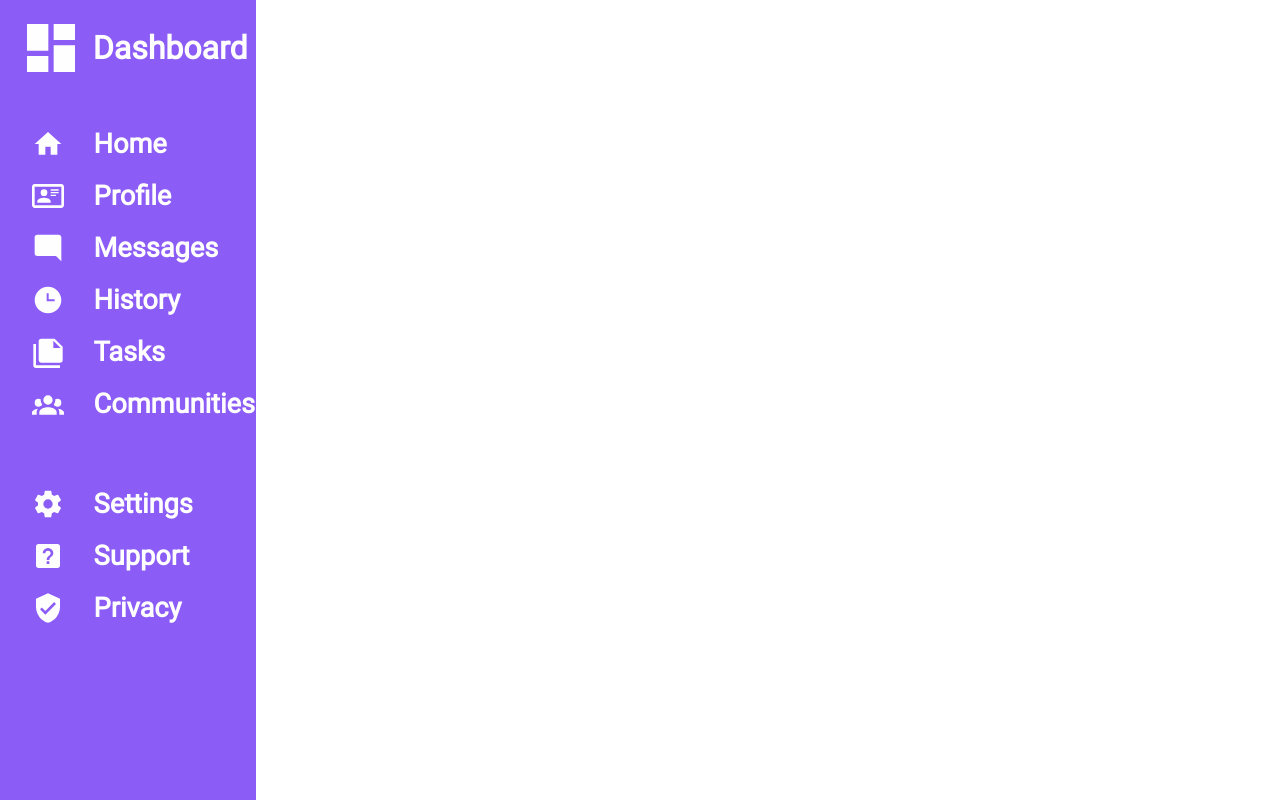
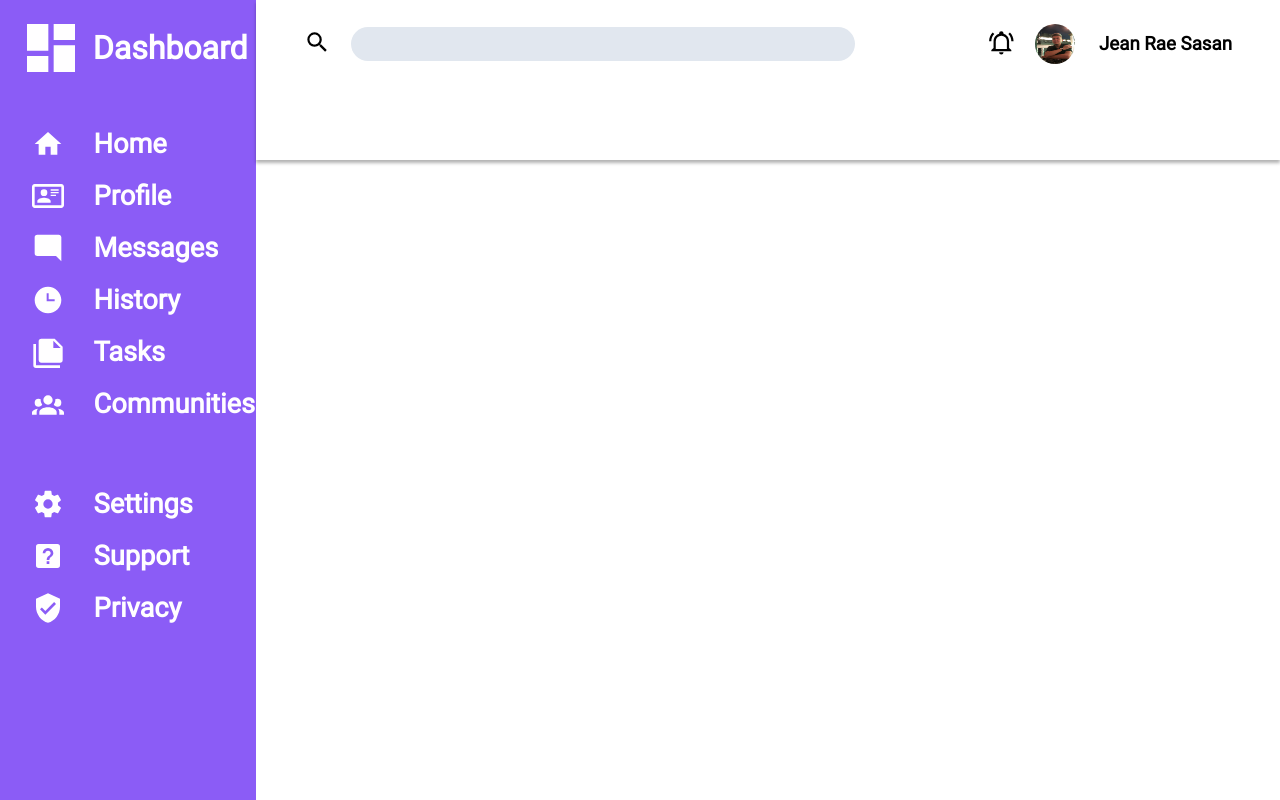
Before and after one commit to JRSasan/admin-dashboard, a plain HTML site: page index.html in a window 1280 px wide. Drawn offline with Linux system fonts and the light colour scheme.

Commit message:
Added searh form and profile controls

```diff
--- a/index.html
+++ b/index.html
@@ -24,6 +24,19 @@
         </nav>
     </aside>
     <header>
+        <div>
+            <form action="">
+                <button><svg xmlns="http://www.w3.org/2000/svg" viewBox="0 0 24 24"><title>magnify</title><path d="M9.5,3A6.5,6.5 0 0,1 16,9.5C16,11.11 15.41,12.59 14.44,13.73L14.71,14H15.5L20.5,19L19,20.5L14,15.5V14.71L13.73,14.44C12.59,15.41 11.11,16 9.5,16A6.5,6.5 0 0,1 3,9.5A6.5,6.5 0 0,1 9.5,3M9.5,5C7,5 5,7 5,9.5C5,12 7,14 9.5,14C12,14 14,12 14,9.5C14,7 12,5 9.5,5Z" /></svg></button>
+                <input type="search">
+            </form>
+            <div class="profile">
+                <button><svg xmlns="http://www.w3.org/2000/svg" viewBox="0 0 24 24"><title>bell-ring-outline</title><path d="M10,21H14A2,2 0 0,1 12,23A2,2 0 0,1 10,21M21,19V20H3V19L5,17V11C5,7.9 7.03,5.17 10,4.29C10,4.19 10,4.1 10,4A2,2 0 0,1 12,2A2,2 0 0,1 14,4C14,4.1 14,4.19 14,4.29C16.97,5.17 19,7.9 19,11V17L21,19M17,11A5,5 0 0,0 12,6A5,5 0 0,0 7,11V18H17V11M19.75,3.19L18.33,4.61C20.04,6.3 21,8.6 21,11H23C23,8.07 21.84,5.25 19.75,3.19M1,11H3C3,8.6 3.96,6.3 5.67,4.61L4.25,3.19C2.16,5.25 1,8.07 1,11Z" /></svg></button>
+                <img src="assets/profile-img.jpg" alt="profile picture">
+                <h3>Jean Rae Sasan</h3>
+            </div>
+        </div>
+
+
     </header>
     <main>
 
--- a/style.css
+++ b/style.css
@@ -75,3 +75,58 @@ nav a[title="Settings"] {
 }
 
 /*HEADER*/
+
+header {
+    grid-column: 2 / 4;
+    grid-row: 1 / 2;
+    box-shadow: 0 0.2em 0.2em rgba(0,0,0,0.3);
+    padding-top: 1.5em;
+    padding-left: 3em;
+    padding-right: 3em;
+}
+
+header > div {
+    display: flex;
+}
+
+header form {
+    display: flex;
+    align-items: center;
+    flex: 1;
+}
+
+form button,
+.profile button {
+    border: none;
+    background-color: white;
+}
+
+form button svg,
+.profile button svg {
+    width: 2em;
+    height: 2em;
+    fill: black;
+    margin-right: 1.5em;
+}
+
+form input {
+    border: none;
+    background-color: #e1e7ef;
+    padding: 1em;
+    margin-right: 10em;
+    border-radius: 2em;
+    height: 2.5em;
+    flex: 1;
+}
+
+.profile {
+    display: flex;
+    align-items: center;
+}
+
+.profile img {
+    width: 2.5em;
+    height: 2.5em;
+    border-radius: 50%;
+    margin-right: 1.5em;
+}
```
Also changed, not shown: assets/profile-img.jpg (added).
